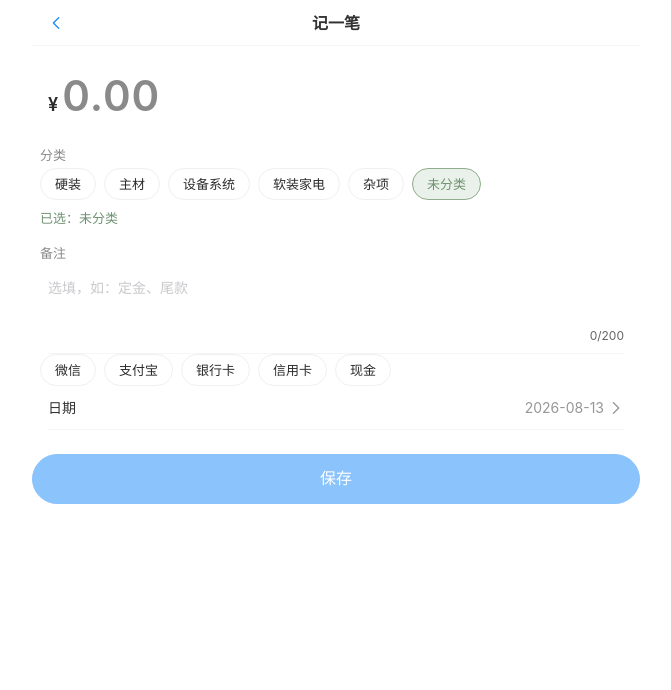
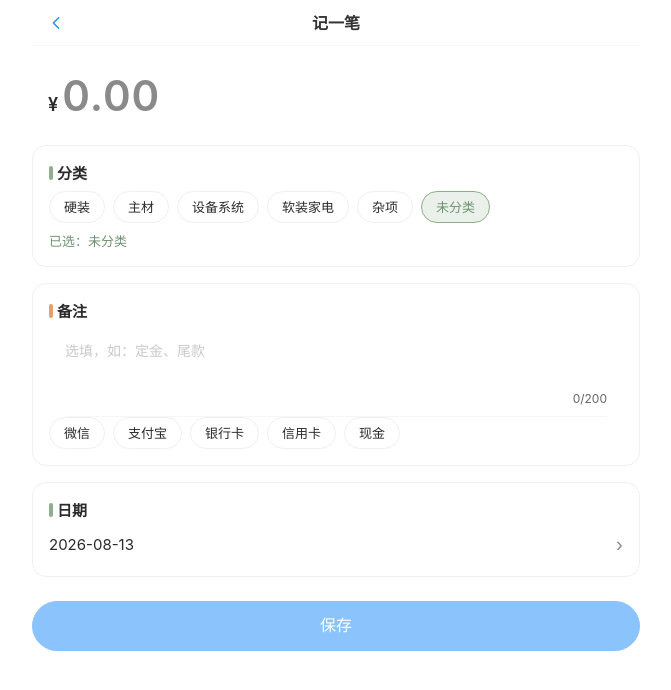
Before and after one commit to gavincode/expense-tracking, a Vue app: page /record in a window 1280 px wide. Shown: the top 690 px of the page, without its empty margins (304-975 px from the left). Built offline with nearby package versions, Linux system fonts and the light colour scheme.

Commit message:
style(01-03): separate input modules with distinct accent colors

```diff
--- a/src/pages/RecordView.vue
+++ b/src/pages/RecordView.vue
@@ -9,8 +9,8 @@
       </span>
     </div>
 
-    <section class="picker-section">
-      <div class="section-label">分类</div>
+    <div class="module-card">
+      <div class="module-title">分类</div>
       <div class="chip-row">
         <button
           v-for="group in groups"
@@ -33,7 +33,7 @@
       </div>
 
       <template v-if="activeGroup">
-        <div class="section-label sub">项目</div>
+        <div class="module-subtitle">项目</div>
         <div class="chip-row">
           <button
             v-for="child in activeGroup.children"
@@ -49,10 +49,10 @@
       </template>
 
       <div v-if="selected" class="selected-path">已选：{{ selected.path }}</div>
-    </section>
+    </div>
 
-    <section class="picker-section">
-      <div class="section-label">备注</div>
+    <div class="module-card note-module">
+      <div class="module-title">备注</div>
       <van-field
         v-model="draft.note"
         type="textarea"
@@ -67,16 +67,22 @@
           v-for="tag in noteTags"
           :key="tag"
           type="button"
-          class="chip"
+          class="chip note-chip"
           :class="{ selected: isNoteTagSelected(tag) }"
           @click="toggleNoteTag(tag)"
         >
           {{ tag }}
         </button>
       </div>
-    </section>
+    </div>
 
-    <van-cell title="日期" is-link :value="draft.date" @click="openDatePicker" />
+    <div class="module-card date-module" @click="openDatePicker">
+      <div class="module-title">日期</div>
+      <div class="date-row">
+        <span class="date-value">{{ draft.date }}</span>
+        <span class="chevron">›</span>
+      </div>
+    </div>
 
     <div class="save-area">
       <van-button type="primary" round block size="large" :disabled="!canSave" @click="save">
@@ -295,25 +301,49 @@ async function save() {
   color: var(--color-text-secondary);
 }
 
-.picker-section {
+.module-card {
   margin-top: var(--space-md);
+  padding: var(--space-md);
+  background: var(--color-surface);
+  border: 1px solid var(--color-border);
+  border-radius: var(--radius-card);
 }
 
-.section-label {
-  margin: 0 var(--space-sm) var(--space-xs);
+.module-title {
+  display: flex;
+  align-items: center;
+  gap: var(--space-xs);
+  margin-bottom: var(--space-sm);
+  font-size: var(--font-size-md);
+  font-weight: 600;
+}
+
+.module-title::before {
+  content: '';
+  width: 4px;
+  height: 14px;
+  border-radius: 2px;
+  background: var(--color-primary);
+}
+
+.module-card .module-title::before {
+  background: var(--color-primary);
+}
+
+.module-card.note-module .module-title::before {
+  background: var(--color-accent);
+}
+
+.module-subtitle {
+  margin: var(--space-sm) var(--space-xs) var(--space-xs);
   font-size: var(--font-size-sm);
   color: var(--color-text-secondary);
-}
-
-.section-label.sub {
-  margin-top: var(--space-sm);
 }
 
 .chip-row {
   display: flex;
   flex-wrap: wrap;
   gap: var(--space-sm);
-  padding: 0 var(--space-sm);
 }
 
 .chip {
@@ -336,10 +366,37 @@ async function save() {
   font-weight: 500;
 }
 
+.chip.note-chip.selected {
+  background: var(--color-accent-light);
+  border-color: var(--color-accent);
+  color: var(--color-accent-dark);
+}
+
 .selected-path {
-  margin: var(--space-sm);
+  margin-top: var(--space-sm);
   font-size: var(--font-size-sm);
   color: var(--color-primary-dark);
+}
+
+.date-module {
+  cursor: pointer;
+}
+
+.date-row {
+  display: flex;
+  align-items: center;
+  justify-content: space-between;
+  min-height: 32px;
+}
+
+.date-value {
+  font-size: var(--font-size-md);
+  color: var(--color-text);
+}
+
+.chevron {
+  font-size: var(--font-size-lg);
+  color: var(--color-text-secondary);
 }
 
 .save-area {
--- a/src/styles/tokens.css
+++ b/src/styles/tokens.css
@@ -5,6 +5,9 @@
   --color-primary: #8fae8b;
   --color-primary-light: #eaf1ea;
   --color-primary-dark: #6f9271;
+  --color-accent: #e8a065;
+  --color-accent-light: #fdf0e3;
+  --color-accent-dark: #c47e3a;
   --color-text: #2b2b2b;
   --color-text-secondary: #8a8a8a;
   --color-border: #f0f0f0;
```
